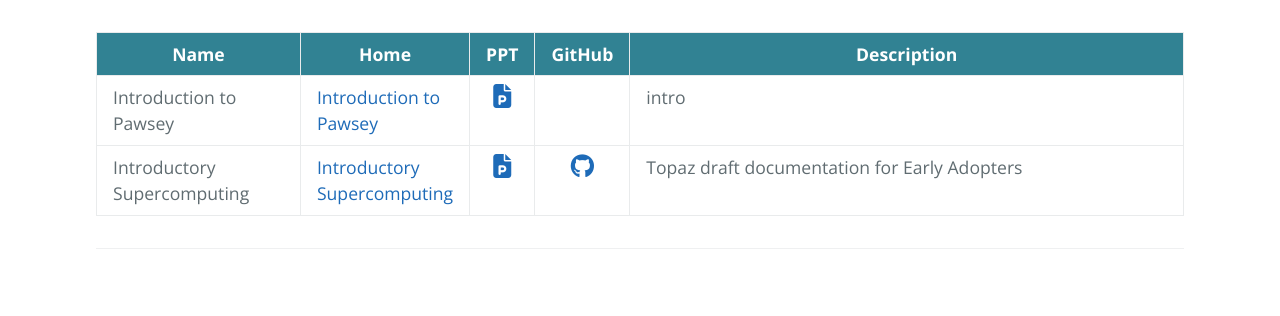
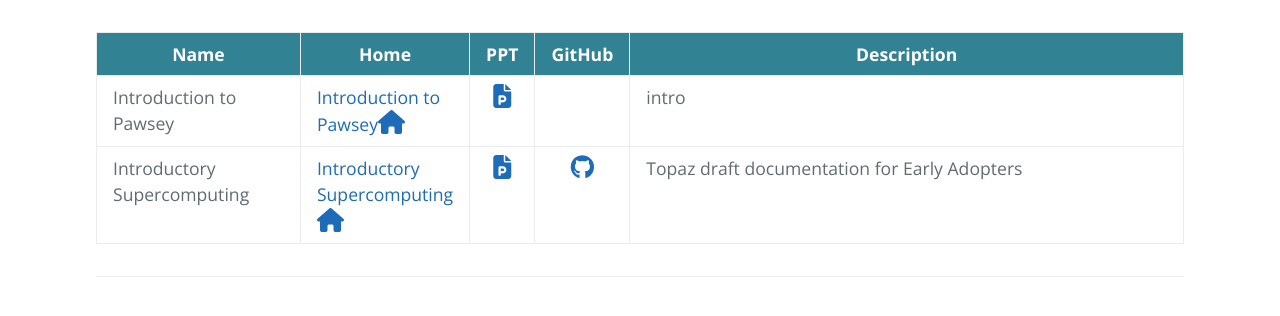
Before and after one commit to ratkinson0405/ratkinson0405.github.io, a Jekyll site: the page built from training.md, in a window 1280 px wide. Shown: the part 368-684 px from the top of the page. Built offline with Jekyll 4.4.1, drawn with Linux system fonts in a browser that asks for light colours; nearby versions of some CDN libraries; our own code applies the rules of GitHub Pages for plain Markdown files; the repository's description, which GitHub fills in, is left out.

Commit message:
Update default.html

```diff
--- a/_layouts/default.html
+++ b/_layouts/default.html
@@ -48,7 +48,11 @@
               {% if data.pageName == page.name %}
                 <tr>
                   <td markdown="span">{{ data.title }}</td>
-                  <td markdown="span"><a href="{{ data.url }}">{{ data.title }}</a></td>
+                  {% if data.ppt == nil %}
+                    <td></td>
+                  {% else %}
+                    <td markdown="span"><a href="{{ data.url }}">{{ data.title }}<i class="fas fa-home" style="font-size:24px;"></i></a></td>
+                  {% endif %}
                   {% if data.ppt == nil %}
                     <td></td>
                   {% else %}
```
